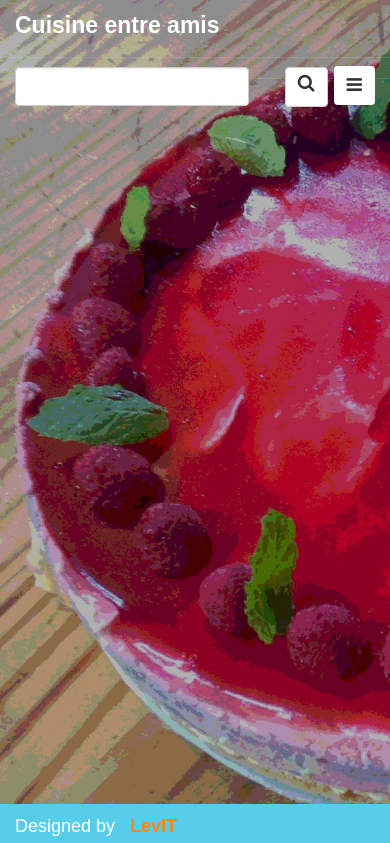
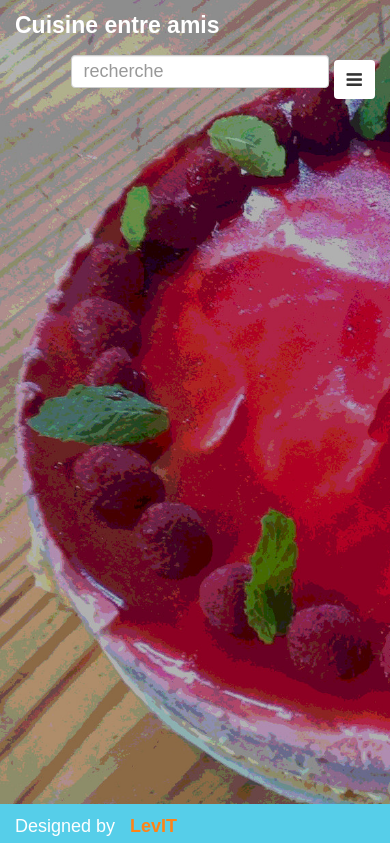
Before and after one commit to Leila20/cuisine-entre-amis, a Django app: page / in a window 390 px wide. Shown: the top 843 px of the page. Run offline with Django 3.2, Linux system fonts and the light colour scheme; data that the repository does not hold is empty; parts of the project's set-up code (start-up, migrations or seed data) failed here and were passed over; some libraries are stand-ins or nearby versions; some web fonts are replaced.

Commit message:
:heavy_plus_sign: continue responsive design

```diff
--- a/cuisine_entre_amis/templates/base.html
+++ b/cuisine_entre_amis/templates/base.html
@@ -50,11 +50,8 @@
               <li><a class="dropdown-item" href="{% url 'contact' %}">Contact</a></li>
             </div>
           </div>
-          <form method="get" action="{% url 'search' %}" class="navbar-form search-form navbar-right" role="search">
-            <div class="form-group">
-              <input type="text" class="form-control" name="q" value="{{ request.GET.q }}">
-              <button type="Submit" class="btn btn-default search"><i class="fa fa-search"></i></button>
-            </div>
+          <form method="get" action="{% url 'search' %}" class="form" role="search">
+            <input type="text" class="form-control" placeholder="recherche" name="q" value="{{ request.GET.q }}">
           </form>
         </div>
       </div>
--- a/cuisine_entre_amis/templates/cuisine_entre_amis/post_details.html
+++ b/cuisine_entre_amis/templates/cuisine_entre_amis/post_details.html
@@ -28,7 +28,6 @@
     <p class="name">
       {{post.author.first_name}} {%if post.author.lastname %}{{post.author.last_name}}{% endif %}
     </p>
-    <a class="return" href="{% url 'post' %}">Retour à la page d'acceuil</a>
   </div>
   <div class="title-article">
     <h2>{{object.title}}</h2>
@@ -47,5 +46,6 @@
       {% endif %}
       <div class="clearfix"></div>
     {% endfor %}
+    <a class="return" href="{% url 'post' %}">Retour à la page d'acceuil</a>
   </div>
 </html>
--- a/sass/css/_custom.scss
+++ b/sass/css/_custom.scss
@@ -2,54 +2,6 @@ main {
   margin-top:                   $navbar-height*1.5;
   margin-left:                  15px;
   margin-bottom:                70px;
-}
-
-.group-menu {
-
-  @media(max-width: 568px) {
-    .btn-group {
-      float:                    right;
-      margin-top:               10px;
-
-      .btn {
-        height:                 39px !important;
-      }
-    }
-
-    .form-group {
-      input {
-        float:                  left;
-        width:                  65%;
-      }
-
-      .search {
-        float:                  right;
-      }
-    }
-  }
-}
-
-.search {
-
-  .fa-search {
-    float: right;
-    height: 26px;
-  }
-
-  margin-right: 1px;
-}
-
-.menu {
-  margin-left: 5px;
-  margin-top: 6px;
-  float: right;
-
-  @media(max-width: 568px) {
-  }
-
-  @media(min-width:568px) and (max-width:768px) {
-    margin-top: -45px;
-  }
 }
 
 .navbar-top {
@@ -64,8 +16,6 @@ main {
   }
 
   @media(min-width:517px) and (max-width:750px) {
-    background:                 $brand-primary;
-    height:                     20px;
 
     a {
       font-size:                15px;
@@ -106,8 +56,45 @@ main {
       color:                    $white;
     }
   }
+
+  .group-menu {
+
+    .menu {
+      margin-left: 5px;
+      margin-top: 6px;
+      float: right;
+
+
+      .dropdown-menu {
+        float: left;
+      }
+
+      @media(min-width:568px) and (max-width:768px) {
+        margin-top: -45px;
+      }
+    }
+
+    .form {
+      float:                      right;
+      margin-top:                 5px;
+
+      .form-control {
+        height:                   33px;
+      }
+    }
+
+    @media(max-width: 568px) {
+      .btn-group {
+        float:                    right;
+        margin-top:               10px;
+
+        .btn {
+          height:                 39px !important;
+        }
+      }
+    }
+  }
 }
-
 
 .footer {
   height:                       40px;
--- a/sass/css/_details.scss
+++ b/sass/css/_details.scss
@@ -6,12 +6,21 @@
     p {
       color:                  $white;
     }
+
+    @media(max-width:700px) {
+      display: none;
+    }
+
   }
 
   .title-article {
     background:               rgba(150, 150, 150, .3);
     float:                    left;
     width:                    70%;
+
+    @media(max-width:700px) {
+      width: 100%;
+    }
 
     h2 {
       font-family:            "fontleroybrownregular";
```
Also changed, not shown: cuisine_entre_amis/static/css/site.css.
